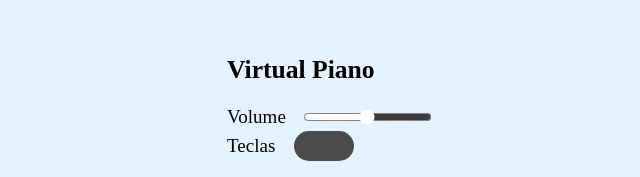
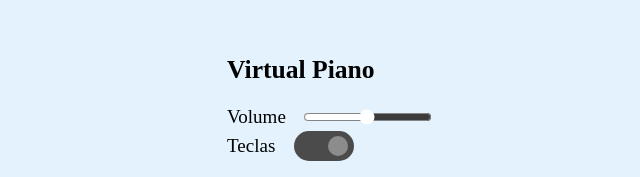
Before and after one commit to VanessaTrajano/Piano, a plain HTML site: page index.html in a window 1280 px wide. Shown: the part 140-317 px from the top of the page, 63-703 px from the left. Drawn offline with Linux system fonts and the light colour scheme.

Commit message:
Estilizando o input keys-check

```diff
--- a/src/styles/main.css
+++ b/src/styles/main.css
@@ -21,21 +21,40 @@ header .column {
   align-items: center;
 }
 
-header .column span{
+header .column span {
   font-weight: 500;
   margin-right: 15px;
   font-size: 1.19rem;
 }
 
-.volume-slider input{
+.volume-slider input {
   accent-color: #fff;
 }
 
-.keys-check input{
+.keys-check input {
   width: 60px;
   height: 30px;
   appearance: none;
   border-radius: 30px;
   background-color: #4b4b4b;
   cursor: pointer;
+  position: relative;
 }
+
+.keys-check input::before {
+  content: "";
+  height: 20px;
+  width: 20px;
+  background-color: #8c8c8c;
+  position: absolute;
+  top: 50%;
+  border-radius: inherit;
+  left: 0.3rem;
+  transform: translateY(-50%);
+  transition: all 0.3s ease;
+}
+
+.keys-check input:checked:before {
+  left: 2.1rem;
+  background-color: #8c8c8c;
+}
```
Lines whose indentation alone changed are shown as unchanged.
